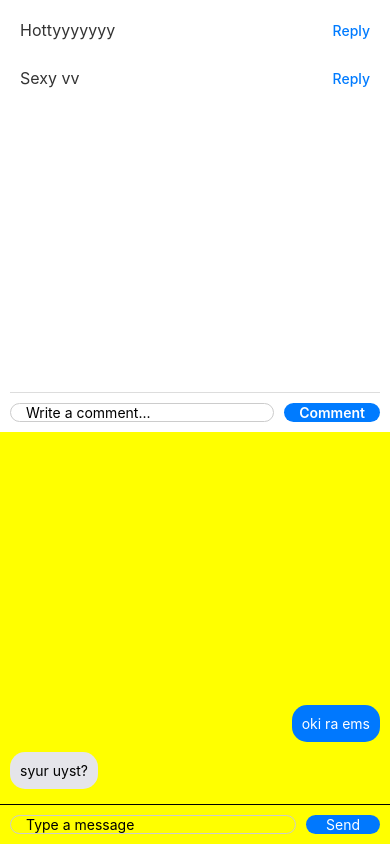
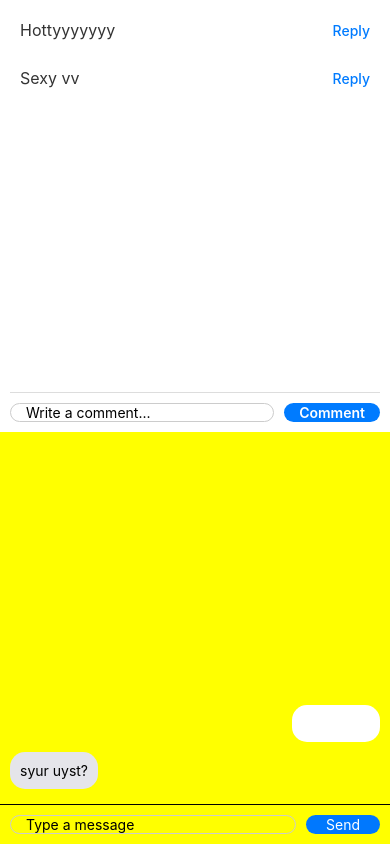
Before and after one commit to Denmerky/F05_NesaMae_Degamon_IT_Elec1, a React Native app: screen / in a window 390 px wide. Built offline with nearby package versions, Linux system fonts and the light colour scheme.

Commit message:
ChatBubble

```diff
--- a/ChatBubble.js
+++ b/ChatBubble.js
@@ -6,7 +6,7 @@ export default function ChatBubble({ text, isMe }) {
     <View
       style={{
         alignSelf: isMe ? "flex-end" : "flex-start",
-        backgroundColor: isMe ? "#0078fe" : "#e5e5ea",
+        backgroundColor: isMe ? "white" : "#e5e5ea",
         padding: 10,
         borderRadius: 15,
         marginVertical: 5,
```
